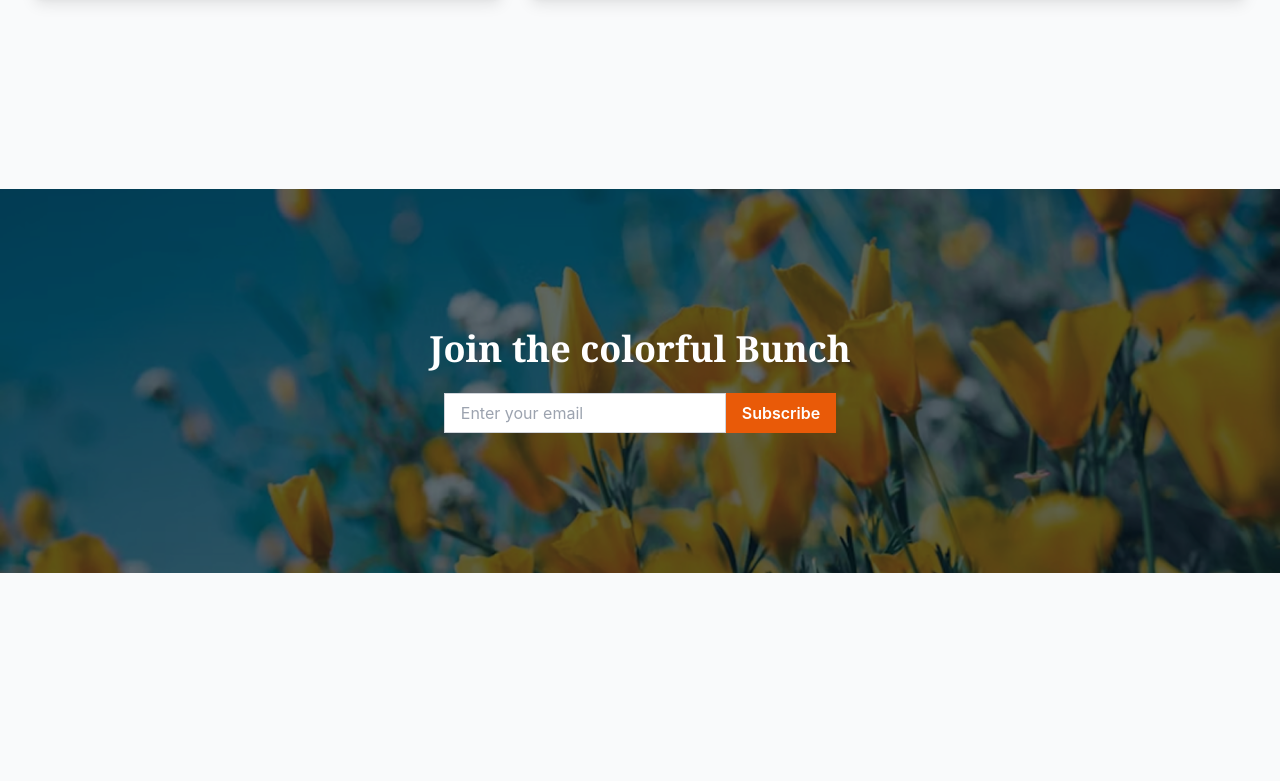
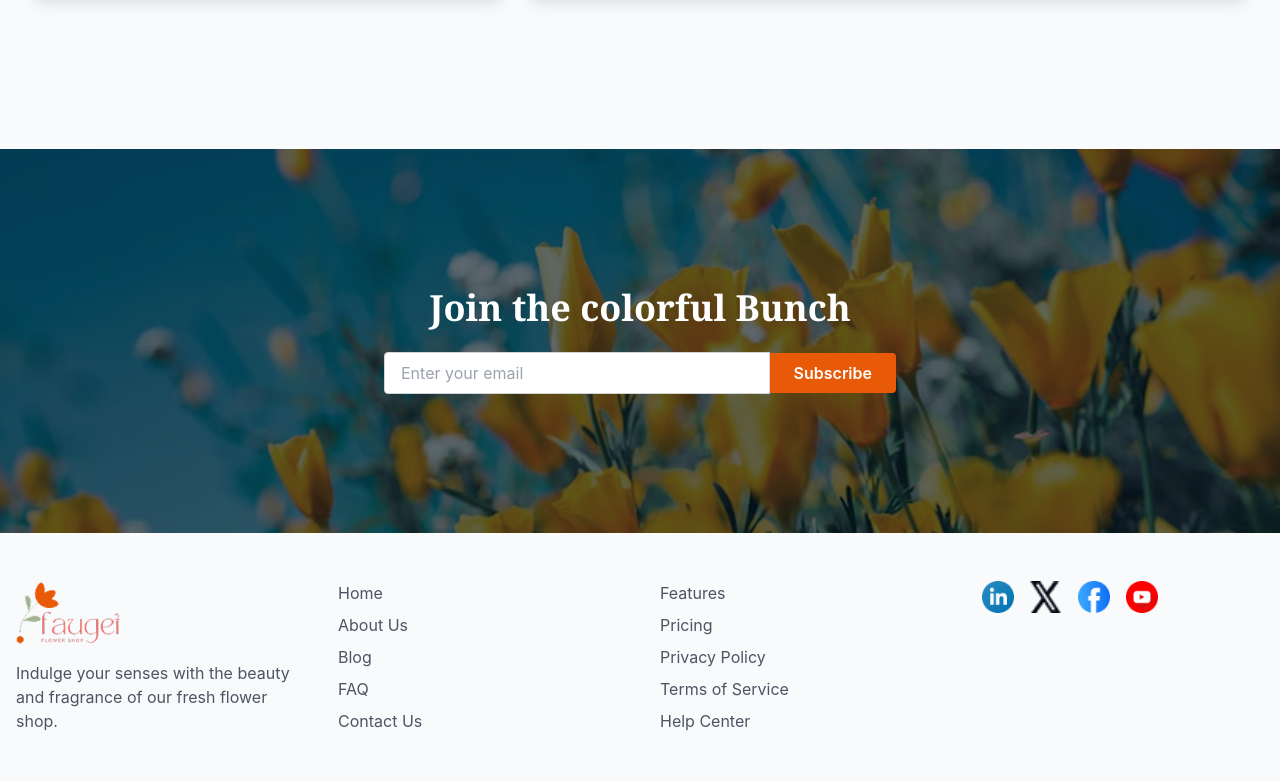
Before and after one commit to alaminkhan786/Flower-Market, a plain HTML site: page index.html in a window 1280 px wide. Shown: the part 3330-4111 px from the top of the page. Before the commit the page ends 4007 px from the top, so only its background shows below. Drawn offline with nearby package versions, Linux system fonts and the light colour scheme.

Commit message:
complete

```diff
--- a/index.html
+++ b/index.html
@@ -175,24 +175,61 @@
 
 
     <!-- Subscription Section -->
-    <section class="py-16">
-        <div class="relative bg-red-500">
+    <section class="pt-6">
+        <div class="relative">
             <img src="assets/news-letter-bg.png" alt="Zabo Plant" class="w-full h-96 object-cover" />
             <div class="absolute inset-0 bg-black bg-opacity-40 flex flex-col items-center justify-center text-white px-4 text-center">
-                <h2 class="text-xl md:text-4xl font-bold noto-serif-font">Join the colorful Bunch</h2>
-                <form class="mt-6 flex flex-col sm:flex-row justify-center items-center rounded-lg">
-                    <input type="email" placeholder="Enter your email" required class="px-4 py-2 border border-gray-300  md:w-full w-72 h-full inter-font" />
-                    <button type="submit" class="px-4 py-2 bg-[#E95A08] hover:bg-[#E95A58] text-white inter-font font-semibold">Subscribe</button>
+                <h2 class="text-2xl md:text-4xl font-bold noto-serif-font mb-6">Join the colorful Bunch</h2>
+                <form class="flex flex-col sm:flex-row justify-center items-center w-full max-w-lg">
+                    <input type="email" placeholder="Enter your email" required class="px-4 py-2 w-full border border-gray-300 rounded-l inter-font text-black" />
+                    <button type="submit" class="px-6 py-2 bg-[#E95A08] hover:bg-[#E95A58] text-white rounded-r inter-font font-semibold">Subscribe</button>
                 </form>
             </div>
         </div>
     </section>
 
-    <section class="my-10"></section>
 
+    <!-- Subscription Section -->
+    <footer class="text-gray-600 py-12">
+        <div class="max-w-7xl mx-auto px-4 grid md:grid-cols-4 gap-10">
+            <div>
+                <div class="text-2xl font-bold noto-serif-font mb-4">
+                    <img src="assets/logo.png" alt="Flower Market Logo" class="h-16 inline-block mr-2" />
+                </div>
+                <p class="inter-font max-w-sm">Indulge your senses with the beauty and fragrance of our fresh flower shop.</p>
+            </div>
 
+            <div>
+                <ul class="space-y-2 inter-font">
+                    <li><a href="#" class="hover:underline">Home</a></li>
+                    <li><a href="#" class="hover:underline">About Us</a></li>
+                    <li><a href="#" class="hover:underline">Blog</a></li>
+                    <li><a href="#" class="hover:underline">FAQ</a></li>
+                    <li><a href="#" class="hover:underline">Contact Us</a></li>
+                </ul>
+            </div>
 
+            <div>
+                <ul class="space-y-2 inter-font">
+                    <li><a href="#" class="hover:underline">Features</a></li>
+                    <li><a href="#" class="hover:underline">Pricing</a></li>
+                    <li><a href="#" class="hover:underline">Privacy Policy</a></li>
+                    <li><a href="#" class="hover:underline">Terms of Service</a></li>
+                    <li><a href="#" class="hover:underline">Help Center</a></li>
+                </ul>
+            </div>
 
+            <div class="flex flex-col space-y-4">
+                <div class="flex gap-4">
+                    <a href="#"><img src="assets/icon-linkedin.png" alt="LinkedIn" class="w-8 h-8" /></a>
+                    <a href="#"><img src="assets/icon-twitter.png" alt="twitter" class="w-8 h-8" /></a>
+                    <a href="#"><img src="assets/icon-facebook.png" alt="Facebook" class="w-8 h-8" /></a>
+                    <a href="#"><img src="assets/icon-youtube.png" alt="YouTube" class="w-8 h-8" /> </a>
+                </div>
+            </div>
+        </div>
+
+    </footer>
 
 
 <script>
```
